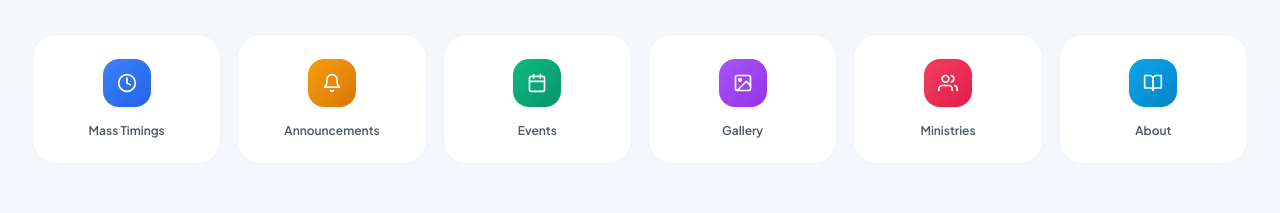
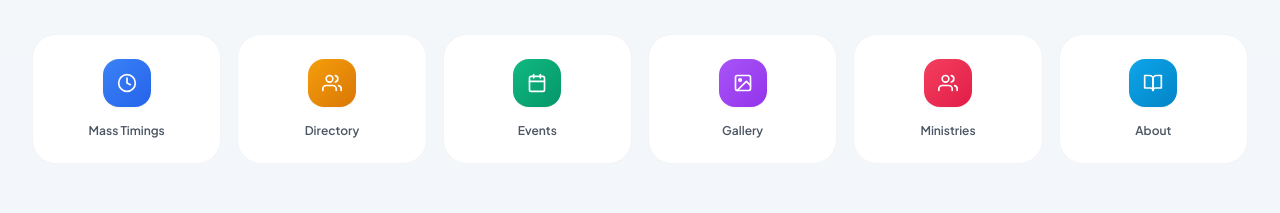
Before and after one commit to Anoop8920/st-mathews-church, a React (Vite) app: page / in a window 1280 px wide. Shown: the part 1840-2053 px from the top of the page. Built offline with nearby package versions, Linux system fonts and the light colour scheme; no server answers; the database is empty.

Commit message:
Replace Announcements with Directory in Explore section

```diff
--- a/src/pages/public/Home.jsx
+++ b/src/pages/public/Home.jsx
@@ -244,7 +244,7 @@ export default function Home() {
         <div className="grid grid-cols-2 md:grid-cols-3 lg:grid-cols-6 gap-4">
           {[
             { to: '/mass-timings', icon: FiClock, label: 'Mass Timings', color: 'from-blue-500 to-blue-600' },
-            { to: '/announcements', icon: FiBell, label: 'Announcements', color: 'from-amber-500 to-amber-600' },
+            { to: '/login', icon: FiUsers, label: 'Directory', color: 'from-amber-500 to-amber-600' },
             { to: '/events', icon: FiCalendar, label: 'Events', color: 'from-emerald-500 to-emerald-600' },
             { to: '/gallery', icon: FiImage, label: 'Gallery', color: 'from-purple-500 to-purple-600' },
             { to: '/ministries', icon: FiUsers, label: 'Ministries', color: 'from-rose-500 to-rose-600' },
```
